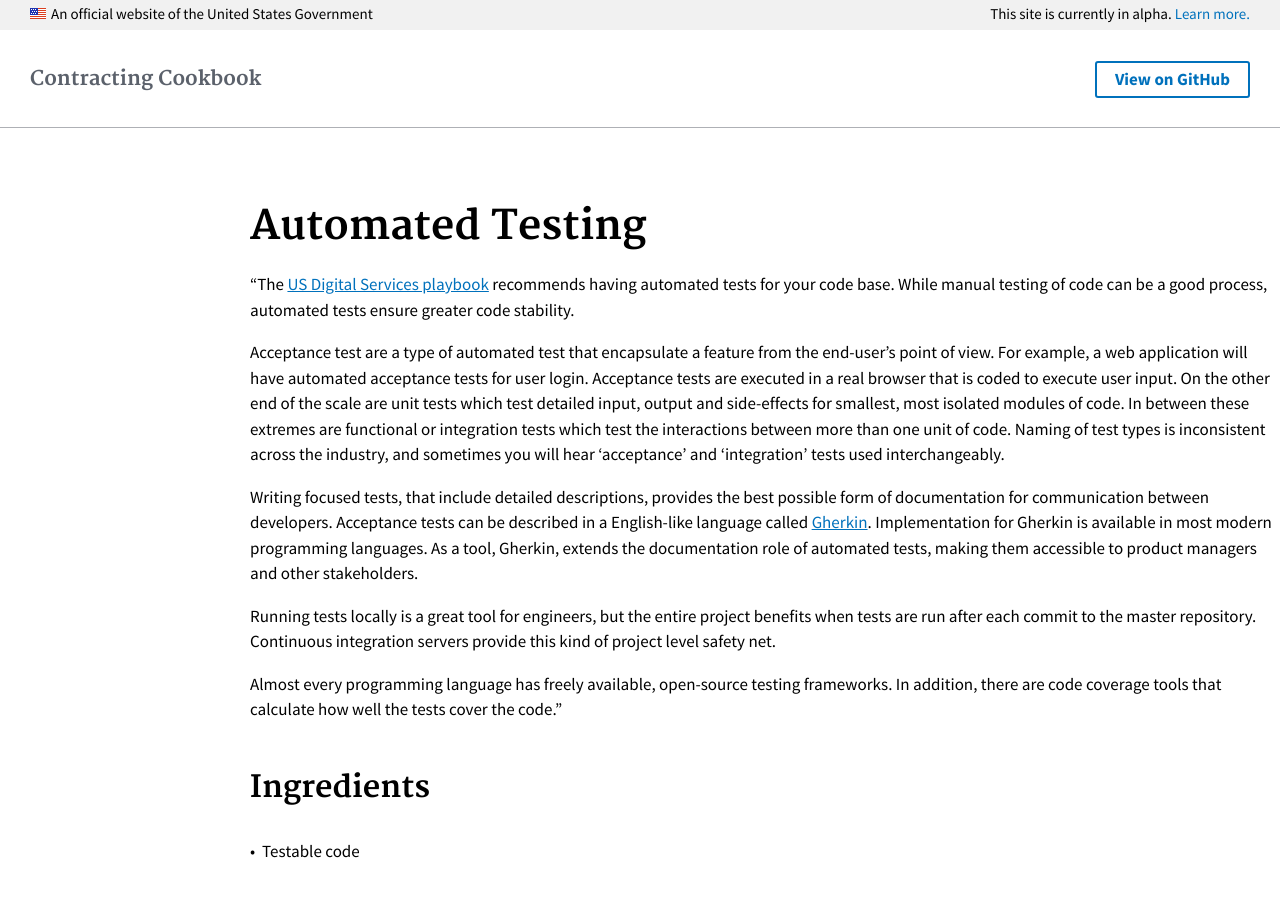
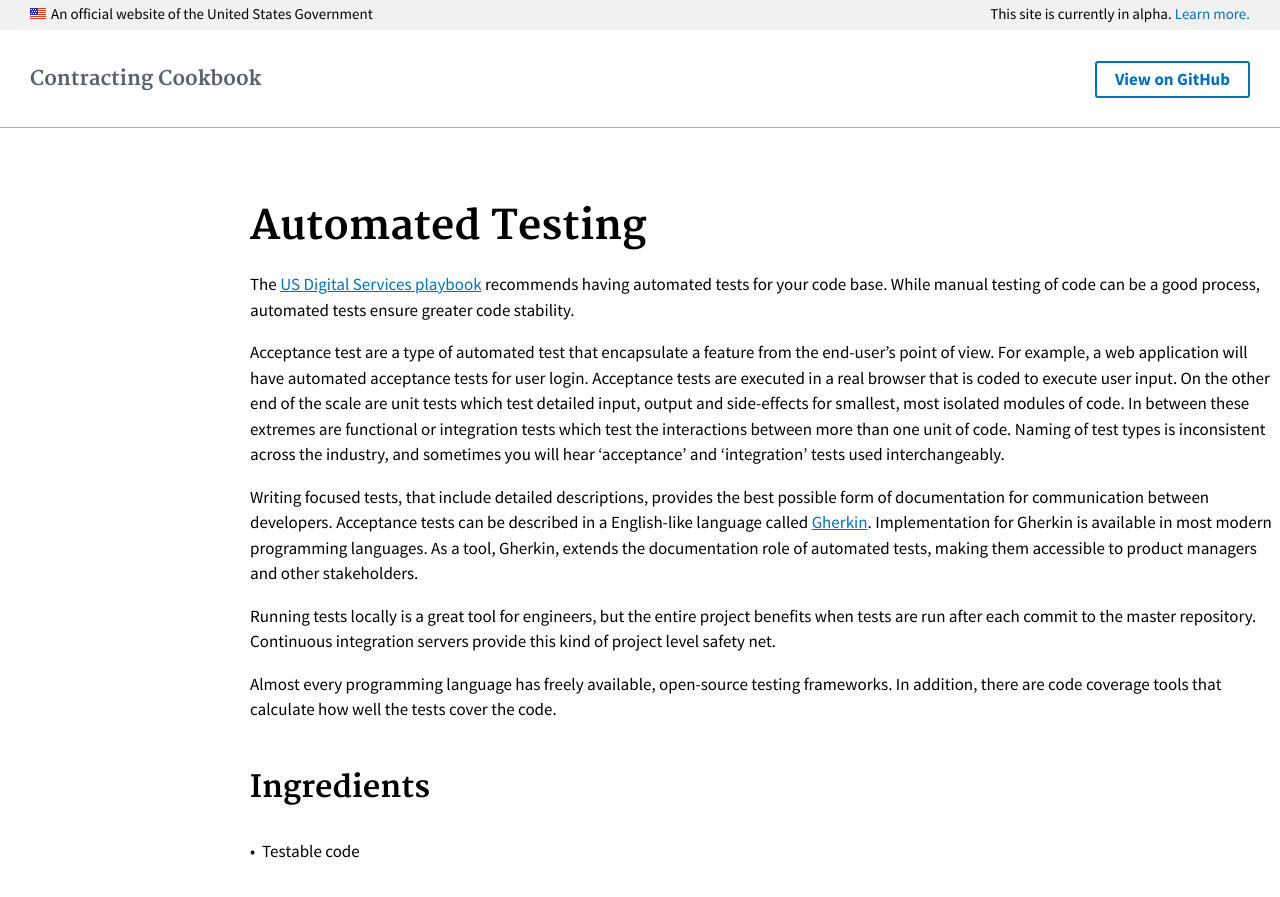
Before and after one commit to 18F/contracting-cookbook, a Jekyll site: the page built from _recipes/automated-testing.md, in a window 1280 px wide and 900 px high. Shown: the top 897 px of the window. Built offline with Jekyll 4.4.1, drawn with Linux system fonts in a browser that asks for light colours; nearby versions of some CDN libraries; library files that are not in the unit come from our copies.

Commit message:
updated to be more attractive

```diff
--- a/_recipes-data/automated-testing.yml
+++ b/_recipes-data/automated-testing.yml
@@ -1,6 +1,6 @@
 title: "Automated Testing"
 description: |
-  "The [US Digital Services playbook](https://playbook.cio.gov) recommends having automated tests for your code base. While manual testing of code can be a good process, automated tests ensure greater code stability.
+  The [US Digital Services playbook](https://playbook.cio.gov) recommends having automated tests for your code base. While manual testing of code can be a good process, automated tests ensure greater code stability.
 
   Acceptance test are a type of automated test that encapsulate a feature from the end-user's point of view. For example, a web application will have automated acceptance tests for user login. Acceptance tests are executed in a real browser that is coded to execute user input. On the other end of the scale are unit tests which test detailed input, output and side-effects for smallest, most isolated modules of code. In between these extremes are functional or integration tests which test the interactions between more than one unit of code. Naming of test types is inconsistent across the industry, and sometimes you will hear 'acceptance' and 'integration' tests used interchangeably.
 
@@ -8,7 +8,7 @@ description: |
 
   Running tests locally is a great tool for engineers, but the entire project benefits when tests are run after each commit to the master repository. Continuous integration servers provide this kind of project level safety net.
 
-  Almost every programming language has freely available, open-source testing frameworks. In addition, there are code coverage tools that calculate how well the tests cover the code."
+  Almost every programming language has freely available, open-source testing frameworks. In addition, there are code coverage tools that calculate how well the tests cover the code.
 ingredients:
 - Testable code
 - A testing framework for your language
--- a/_recipes/automated-testing.md
+++ b/_recipes/automated-testing.md
@@ -6,7 +6,7 @@ permalink: /recipes/automated-testing/
 
 >
 
-"The [US Digital Services playbook](https://playbook.cio.gov) recommends having automated tests for your code base. While manual testing of code can be a good process, automated tests ensure greater code stability.
+The [US Digital Services playbook](https://playbook.cio.gov) recommends having automated tests for your code base. While manual testing of code can be a good process, automated tests ensure greater code stability.
 
 Acceptance test are a type of automated test that encapsulate a feature from the end-user's point of view. For example, a web application will have automated acceptance tests for user login. Acceptance tests are executed in a real browser that is coded to execute user input. On the other end of the scale are unit tests which test detailed input, output and side-effects for smallest, most isolated modules of code. In between these extremes are functional or integration tests which test the interactions between more than one unit of code. Naming of test types is inconsistent across the industry, and sometimes you will hear 'acceptance' and 'integration' tests used interchangeably.
 
@@ -14,7 +14,7 @@ Writing focused tests, that include detailed descriptions, provides the best pos
 
 Running tests locally is a great tool for engineers, but the entire project benefits when tests are run after each commit to the master repository. Continuous integration servers provide this kind of project level safety net.
 
-Almost every programming language has freely available, open-source testing frameworks. In addition, there are code coverage tools that calculate how well the tests cover the code."
+Almost every programming language has freely available, open-source testing frameworks. In addition, there are code coverage tools that calculate how well the tests cover the code.
 
 
 ## Ingredients
--- /dev/null
+++ b/assets/css/homepage.scss
@@ -0,0 +1,208 @@
+---
+---
+
+// Imports -------------- //
+
+@import 'all';
+
+// Variables ------------ //
+
+$text-width:      660px;
+$section-padding: 7.2rem;
+
+// Styles --------------- //
+
+p {
+  font-family: $font-sans;
+  font-size: 1.7rem;
+}
+
+.usa-intro {
+  max-width: $text-width;
+}
+
+.usa-section-examples {
+  @include media($medium-screen) {
+    .usa-width-five-sixths {
+      @include shift(1);
+    }
+  }
+}
+
+.usa-section {
+  padding: {
+    bottom: $section-padding;
+    top: $section-padding;
+  }
+}
+
+.usa-button-block {
+  @include media($medium-screen) {
+    width: auto;
+  }
+  display: inline-block;
+  vertical-align: top;
+  width: 100%;
+}
+
+.usa-banner {
+  @include media ($medium-screen) {
+    background-image: url("../img/home/homepage_illustrations_flag_cropped_2x.png");
+    background-position: right bottom;
+    background-repeat: no-repeat;
+    background-size: 582px auto;
+  }
+  background-color: $color-primary-darkest;
+  background-image: none;
+  color: $color-white;
+  padding: {
+    bottom: 3.7rem;
+    top: 2rem;
+  }
+
+  .usa-font-lead {
+    color: $color-white;
+    margin-bottom: 1rem;
+  }
+
+  h1 {
+    @include media($medium-screen) {
+      font-size: 5.6rem;
+      padding-top: 4.5rem;
+    }
+    color: $color-white;
+    padding-top: 1.5rem;
+  }
+
+  .usa-text-small {
+    text-align: center;
+  }
+
+  .usa-button-outline-inverse {
+    margin-right: 0;
+  }
+}
+
+.usa-banner-link-top {
+  color: $color-white;
+  float: right;
+  font-weight: $font-bold;
+
+  &:visited {
+    color: $color-white;
+  }
+}
+
+.usa-banner-content {
+  max-width: 48rem;
+}
+
+.usa-section-alt {
+  background-color: $color-gray-lightest;
+}
+
+.usa-section-dark {
+  background-color: $color-gray-dark;
+  color: $color-white;
+
+  h2,
+  h3,
+  .usa-font-lead {
+    color: $color-white;
+  }
+
+  .usa-width-one-half-top {
+    @include media($medium-screen) {
+      margin-bottom: 7rem;
+    }
+  }
+}
+
+.usa-img-secondary {
+  text-align: center;
+
+  img {
+    width: 260px;
+  }
+}
+
+.usa-circle-block img {
+  width: 124px;
+}
+
+@include media($medium-screen) {
+  .usa-img-circle {
+    float: left;
+    margin-right: 3rem;
+  }
+
+  .usa-graphic-list-heading {
+    clear: none;
+    margin-top: 0;
+  }
+
+  .usa-graphic-list-text {
+    overflow: hidden;
+  }
+}
+
+.usa-circle-block {
+  text-align: center;
+}
+
+h1, h2, h3, h4, h5, h6 {
+  color: $color-primary-darker;
+  font-family: $font-serif;
+}
+
+h1, h2 {
+  margin-top: 0;
+}
+
+.usa-font-lead {
+  color: $color-gray-dark;
+  font-weight: 300;
+  margin-bottom: 5rem;
+}
+
+.intro-text {
+  font-family: $font-serif;
+  line-height: $lead-line-height;
+  margin-bottom: 4rem;
+}
+
+a,
+a:hover {
+  border-bottom: 0;
+}
+
+a {
+  > h3,
+  &:visited  {
+    color: $color-primary;
+  }
+}
+
+.usa-standlast {
+  p {
+    font-size: $h3-font-size;
+  }
+}
+
+.usa-example-heading {
+  font-weight: $font-normal;
+  margin: {
+    bottom: 1.6rem;
+    top: 0;
+  }
+}
+
+.usa-section-examples {
+  .usa-cta {
+    margin-bottom: 1.6rem;
+  }
+
+  .usa-img-example {
+    margin-bottom: 5rem;
+  }
+}
```
Also changed, not shown: _includes/head-home.html (added, +65 -0 lines), _layouts/homepage.html (added, +16 -0 lines), data/recipes.json (+1 -1 lines), index.md (+37 -9 lines).
